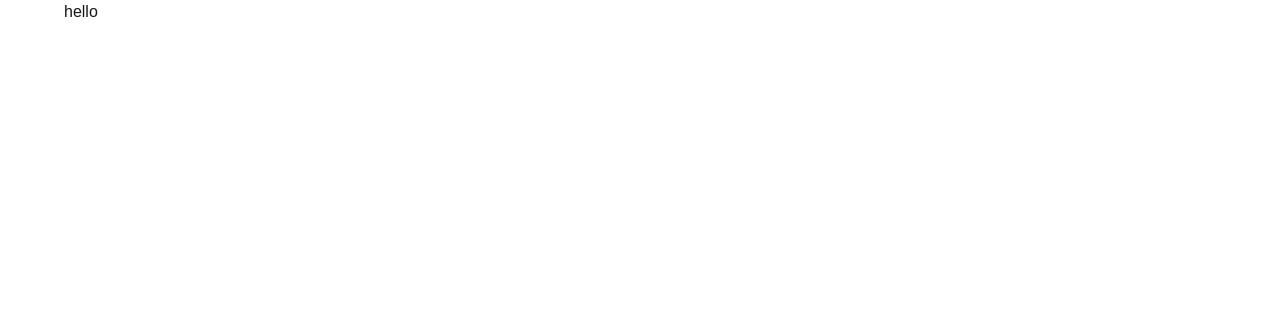
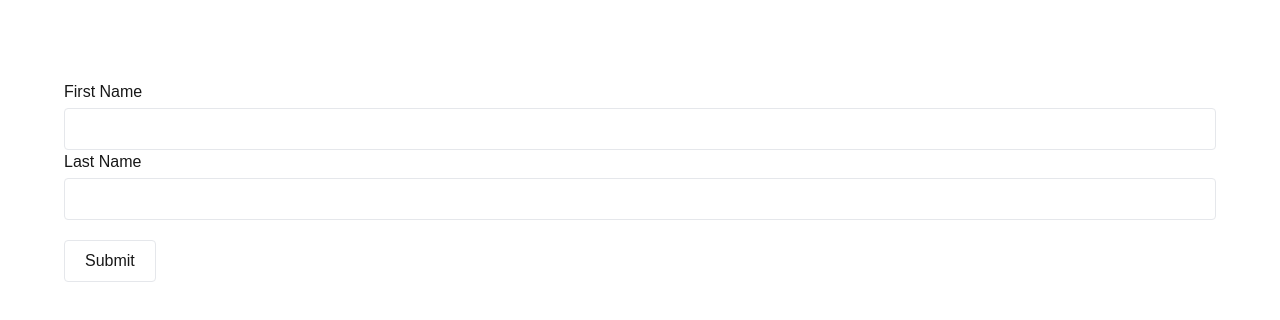
Before and after one commit to mrashed21/reusable_components_javascript, a Next.js app: page / in a window 1280 px wide. Shown: the top 320 px of the page. Built offline with nearby package versions, Linux system fonts and the light colour scheme.

Commit message:
add input text feild

```diff
--- a/src/app/components/Home/Home.jsx
+++ /dev/null
@@ -1,7 +0,0 @@
-import Container from "../Reusable/Container/Container";
-
-const Home = () => {
-  return <Container>hello</Container>;
-};
-
-export default Home;
--- a/src/app/page.js
+++ b/src/app/page.js
@@ -1,4 +1,4 @@
-import Home from "./components/Home/Home";
+import Home from "@/components/Home/Home";
 
 const HomePage = () => {
   return <Home />;
--- /dev/null
+++ b/src/components/Home/Home.jsx
@@ -0,0 +1,12 @@
+import Container from "../Reusable/Container/Container";
+import InputFeild from "./InputFeaild";
+
+const Home = () => {
+  return (
+    <Container>
+      <InputFeild />
+    </Container>
+  );
+};
+
+export default Home;
--- /dev/null
+++ b/src/components/Home/InputFeaild.jsx
@@ -0,0 +1,58 @@
+"use client";
+
+import { useForm } from "react-hook-form";
+import InputText from "../Reusable/InputText/InputText";
+
+const InputFeild = () => {
+  const {
+    register,
+    handleSubmit,
+    formState: { errors },
+  } = useForm();
+
+  const handleSubmitData = (data) => {
+    console.log(data);
+  };
+
+  return (
+    <section className="mt-20">
+      <form onSubmit={handleSubmit(handleSubmitData)}>
+        <InputText
+          register={register}
+          name="user_frist_name"
+          lable="First Name"
+          validation={{
+            required: "First name is required.",
+            pattern: {
+              value: /^[A-Za-z]+$/i,
+              message: "Invalid first name.",
+            },
+          }}
+          error={errors.user_frist_name}
+        />
+        <InputText
+          register={register}
+          name="user_last_name"
+          lable="Last Name"
+          validation={{
+            required: "Last name is required.",
+            pattern: {
+              value: /^[A-Za-z]+$/i,
+              message: "Invalid last name.",
+            },
+          }}
+          error={errors.user_last_name}
+        />
+
+        <button
+          type="submit"
+          className="cursor-pointer py-2 px-5 rounded border border-gray-200 mt-5"
+        >
+          Submit
+        </button>
+      </form>
+    </section>
+  );
+};
+
+export default InputFeild;
--- /dev/null
+++ b/src/components/Reusable/InputText/InputText.jsx
@@ -0,0 +1,19 @@
+const InputText = ({ register, name, lable, classname, validation, error }) => {
+  return (
+    <div className="flex flex-col space-y-1">
+      <label htmlFor={name}>{lable}</label>
+      <input
+        // Pass the validation rules here
+        {...register(name, validation)}
+        id={name}
+        className={`border border-gray-200 rounded focus:outline-none p-2 ${classname} ${
+          error ? "border-red-500" : ""
+        }`}
+      />
+      {/* Conditionally render the error message */}
+      {error && <span className="text-red-500 text-sm">{error.message}</span>}
+    </div>
+  );
+};
+
+export default InputText;
```
Also changed, not shown: package.json (+4 -3 lines), src/components/Reusable/Container/Container.jsx (renamed from src/app/components/Reusable/Container/Container.jsx), 1 other file (tests, documents, lock files or other folders).
